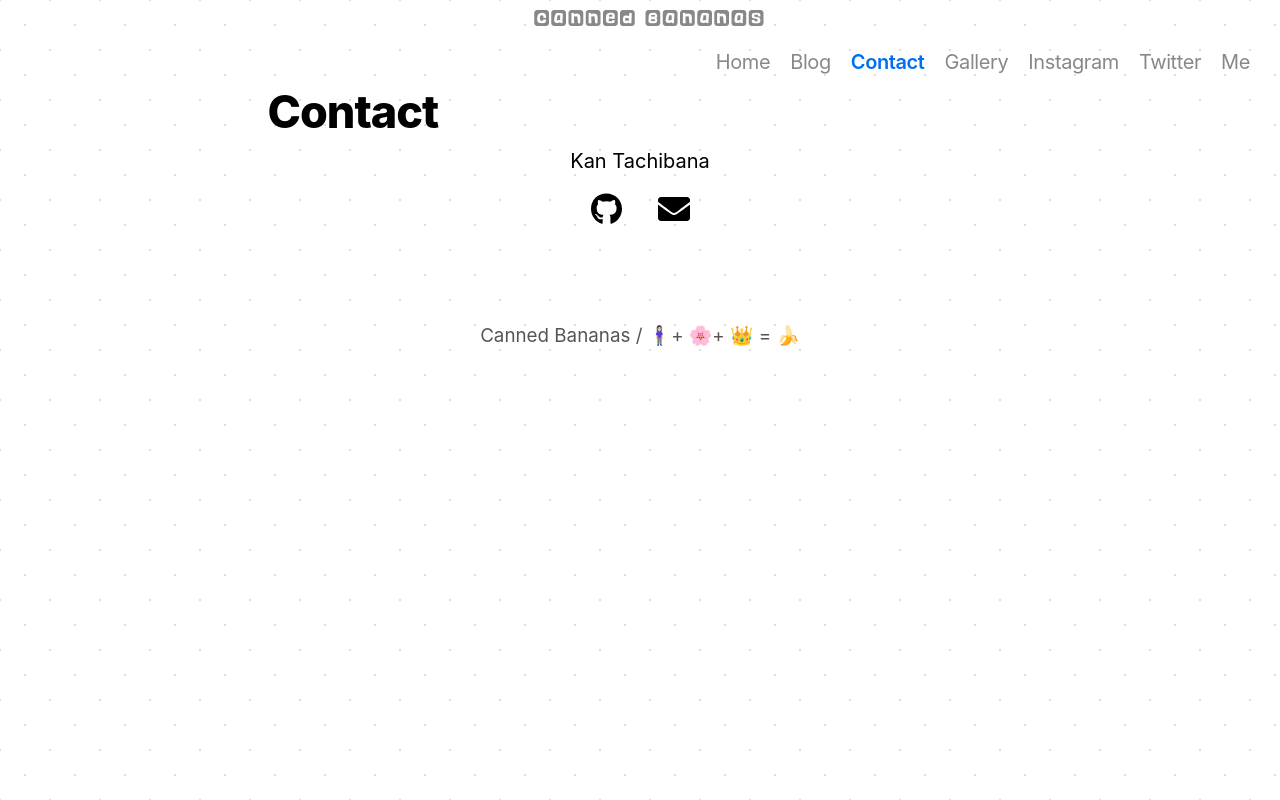
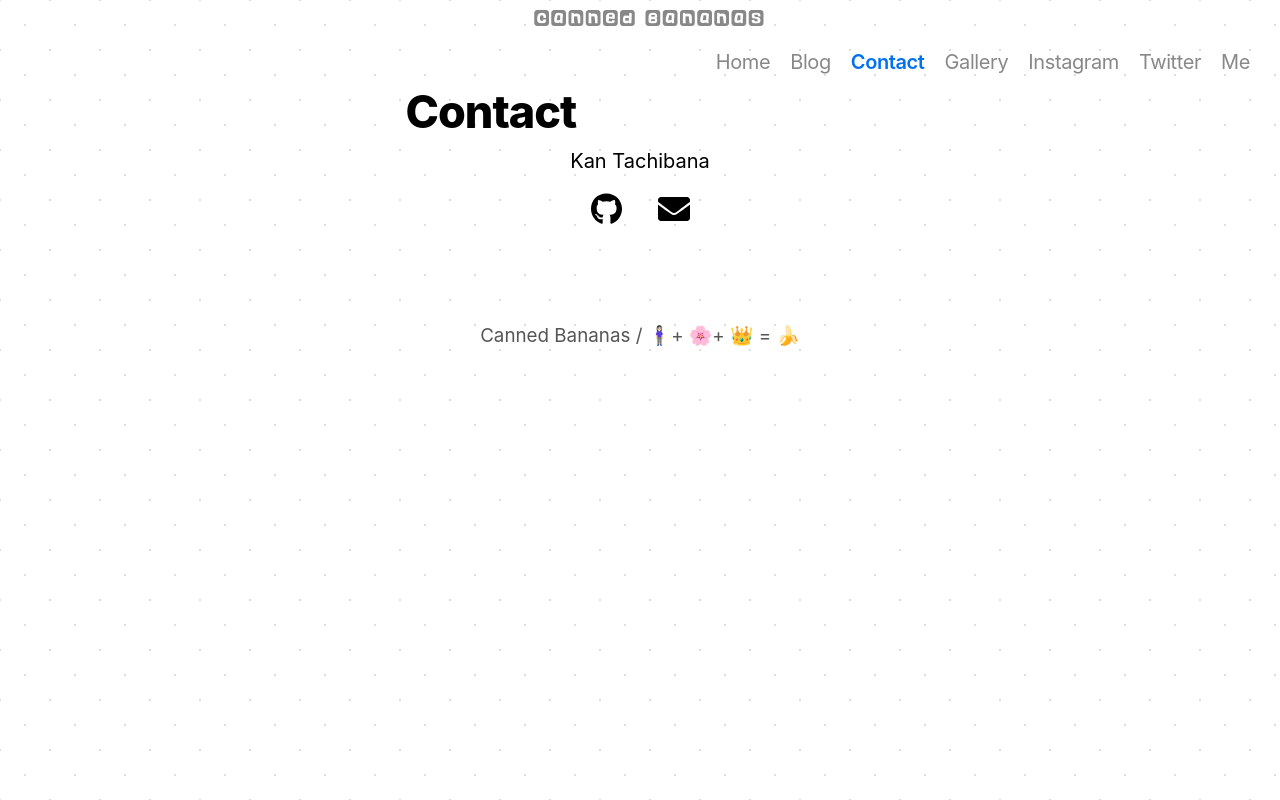
Before and after one commit to standingflower0607/notion-blog, a Next.js app: page /contact in a window 1280 px wide. Built offline with nearby package versions, Linux system fonts and the light colour scheme.

Commit message:
modified its design

```diff
--- a/src/pages/contact.tsx
+++ b/src/pages/contact.tsx
@@ -25,6 +25,7 @@ const contacts = [
 export default () => (
   <>
     <Header titlePre="Contact" />
+    <div className="container">
       <div className={sharedStyles.layout}>
         <div className={contactStyles.avatar}></div>
 
@@ -42,5 +43,6 @@ export default () => (
           })}
         </div>
       </div>
+    </div>
   </>
 )
--- a/src/styles/global.css
+++ b/src/styles/global.css
@@ -293,6 +293,7 @@ mark {
 }
 
 .container {
+  max-width: calc(600px + 10%);
   margin: 0.5rem auto;
   width: 80%;
   text-align: center;
```
Also changed, not shown: src/pages/twitter/twitter.tsx (deleted, +0 -17 lines), src/pages/instagram.tsx (renamed from src/pages/instagram/instagram.tsx), src/pages/twitter.tsx (added). Lines whose indentation alone changed are shown as unchanged.
